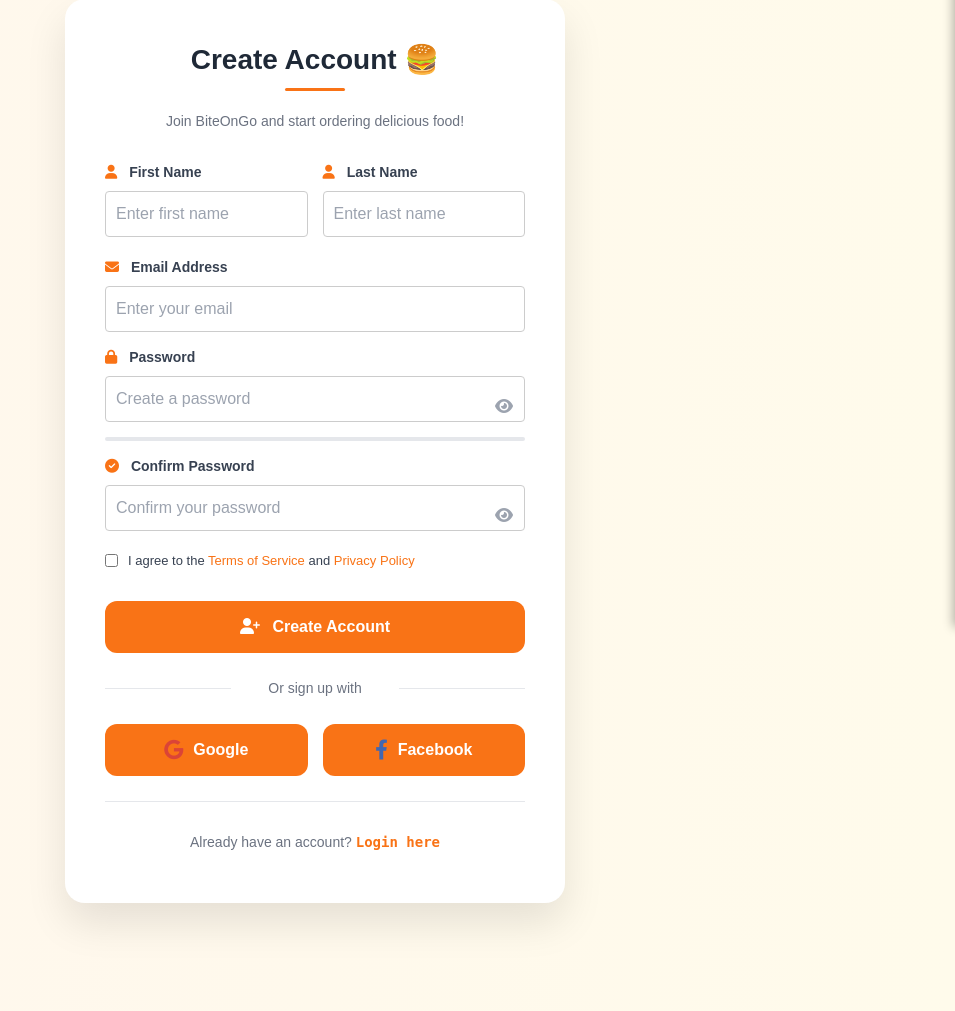
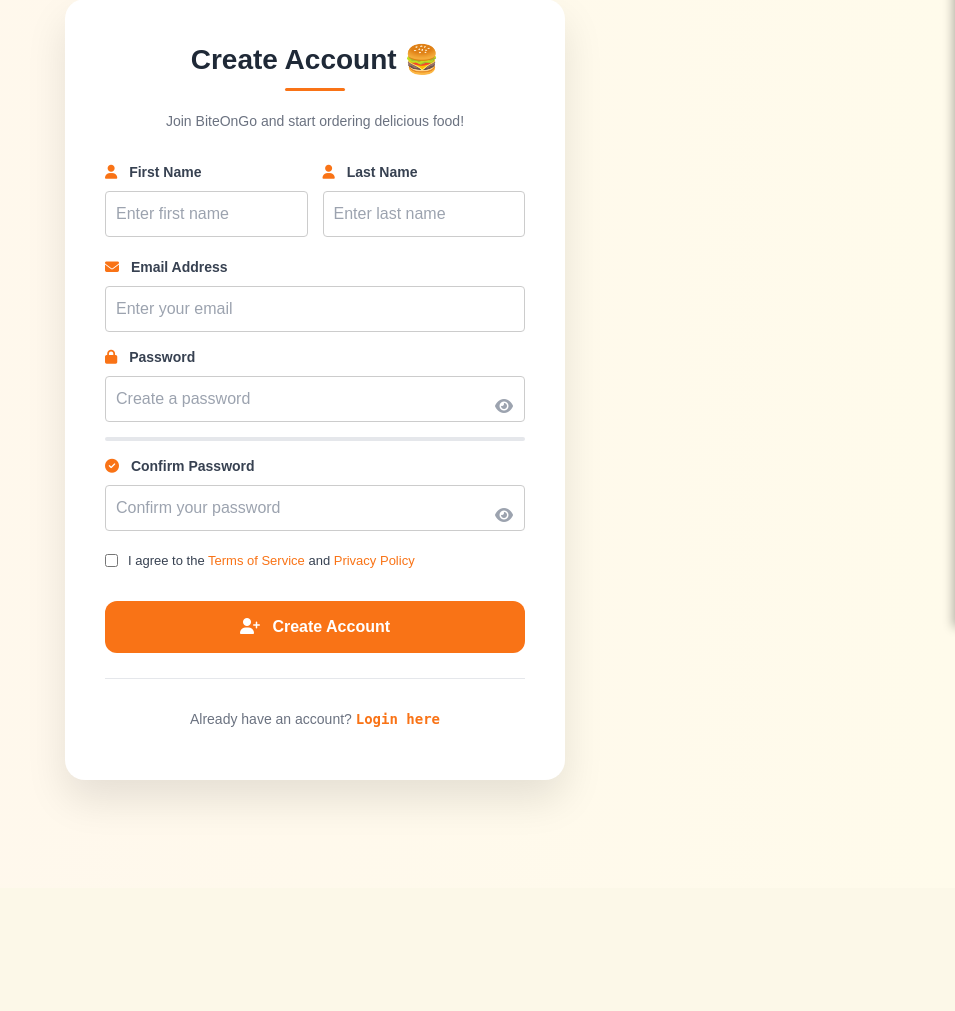
Before and after one commit to E-Tech12/Biteongo, a Flask app: page /register in a window 1280 px wide. Shown: the part 173-1184 px from the top of the page, without its empty margins (325-1280 px from the left). After the commit the page ends 973 px from the top, so only its background shows below. Run offline with Flask 3, Linux system fonts and the light colour scheme; some libraries are stand-ins or nearby versions.

Commit message:
updated signup

```diff
--- a/templates/contact.html
+++ b/templates/contact.html
@@ -640,3 +640,6 @@
     });
 </script>
 {% endblock %}
+
+
+for u in users:
--- a/templates/signup.html
+++ b/templates/signup.html
@@ -390,21 +390,6 @@
                 Create Account
             </button>
         </form>
-
-        <div class="social-signup">
-            <p>Or sign up with</p>
-            <div class="social-buttons">
-                <button class="social-btn google" onclick="socialSignup('google')">
-                    <i class="fab fa-google"></i>
-                    Google
-                </button>
-                <button class="social-btn facebook" onclick="socialSignup('facebook')">
-                    <i class="fab fa-facebook-f"></i>
-                    Facebook
-                </button>
-            </div>
-        </div>
-
         <div class="helper">
             <p>Already have an account? <a href="{{ url_for('auth.login') }}">Login here</a></p>
         </div>
@@ -671,17 +656,6 @@
         }, 4000);
     }
 
-    // Social signup
-    function socialSignup(provider) {
-        showPopup(`Signing up with ${provider}...`, 'info');
-
-        setTimeout(() => {
-            // In a real app, you would redirect to the OAuth URL
-            // window.location.href = "{{ url_for('auth.register') }}";
-            showPopup(`${provider} signup feature coming soon!`, 'info');
-        }, 1500);
-    }
-
     // Add demo account for testing (remove in production)
     function addDemoAccount() {
         const demoBtn = document.createElement('button');
```
Also changed, not shown: 1 other file.
